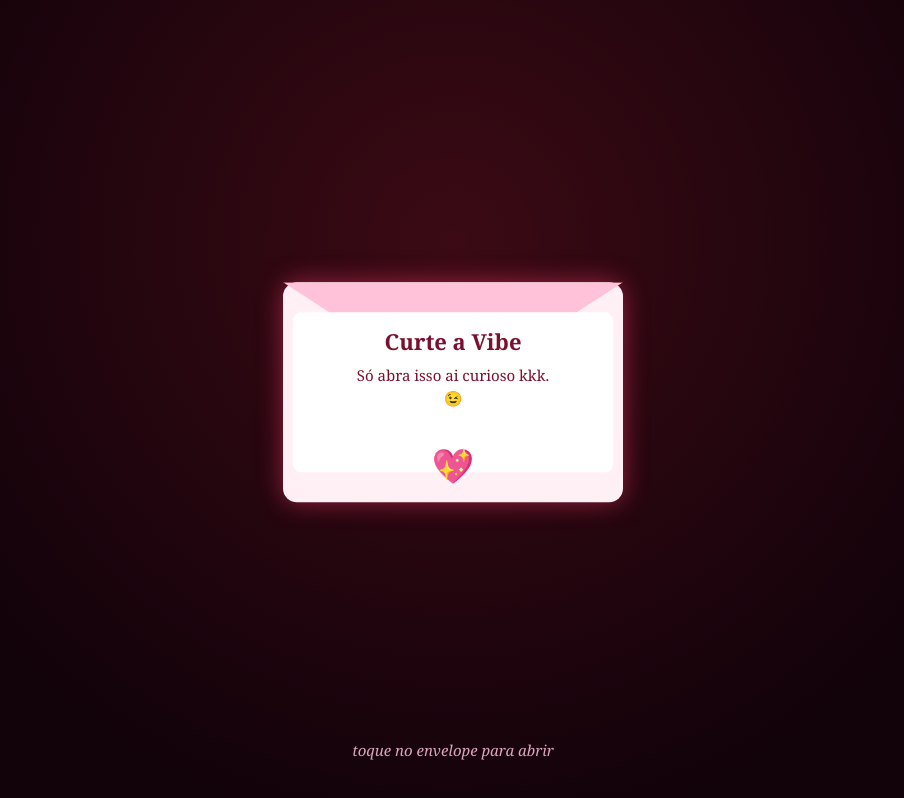
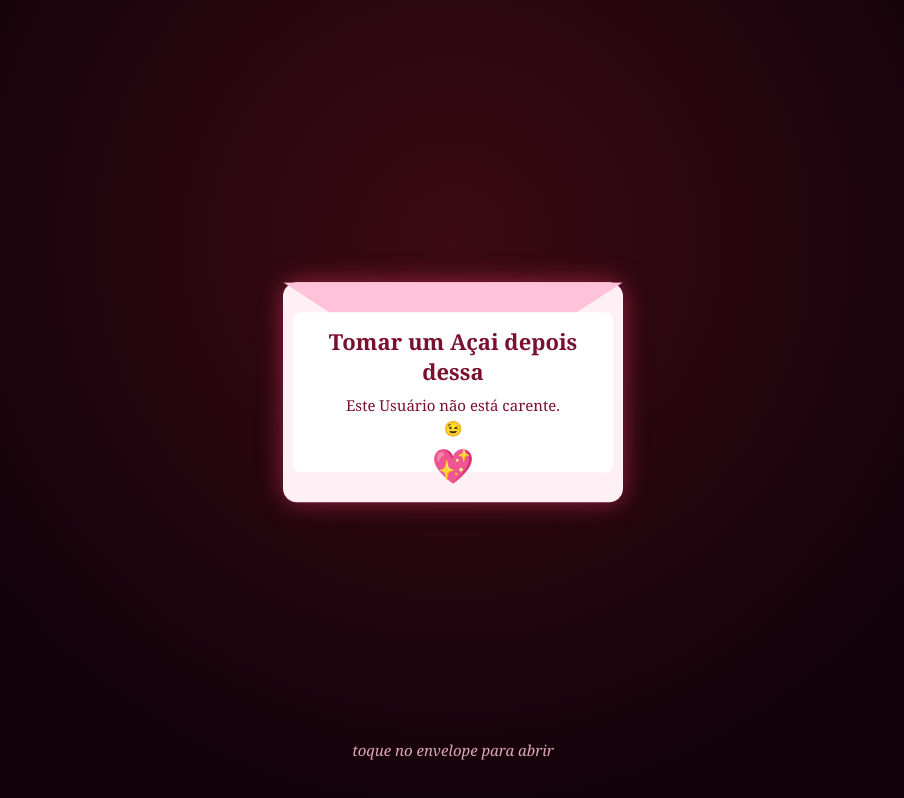
Before and after one commit to romerson-anjos/cartinha, a plain HTML site: page index.html in a window 1280 px wide. Shown: the whole page, without its empty margins (187-1091 px from the left). Drawn offline with Linux system fonts and the light colour scheme.

```diff
--- a/index.html
+++ b/index.html
@@ -173,8 +173,8 @@
   <div class="envelope" id="envelope">
     <div class="corpo"></div>
     <div class="carta-papel">
-      <h2>Curte a Vibe</h2>
-      <p>Só abra isso ai curioso kkk.<br>😉</p>
+      <h2>Tomar um Açai depois dessa</h2>
+      <p>Este Usuário não está carente.<br>😉</p>
     </div>
     <div class="aba"></div>
     <div class="selo">💖</div>
@@ -320,7 +320,7 @@
   // Um único evento: começa e, nos próximos cliques, reinicia sem recarregar
   btn.addEventListener("click", iniciar);
 
-  const simbolos = ["❤", "💗", "💕", "♥"];
+  const simbolos = ["❤ Aline Prints", "💗", "💕 Aline Prints", "♥"];
   const cores = ["#ff4d88", "#ff80ab", "#ffc1d6", "#e0245e", "#ff1744"];
 
   function criarCoracao() {
```
